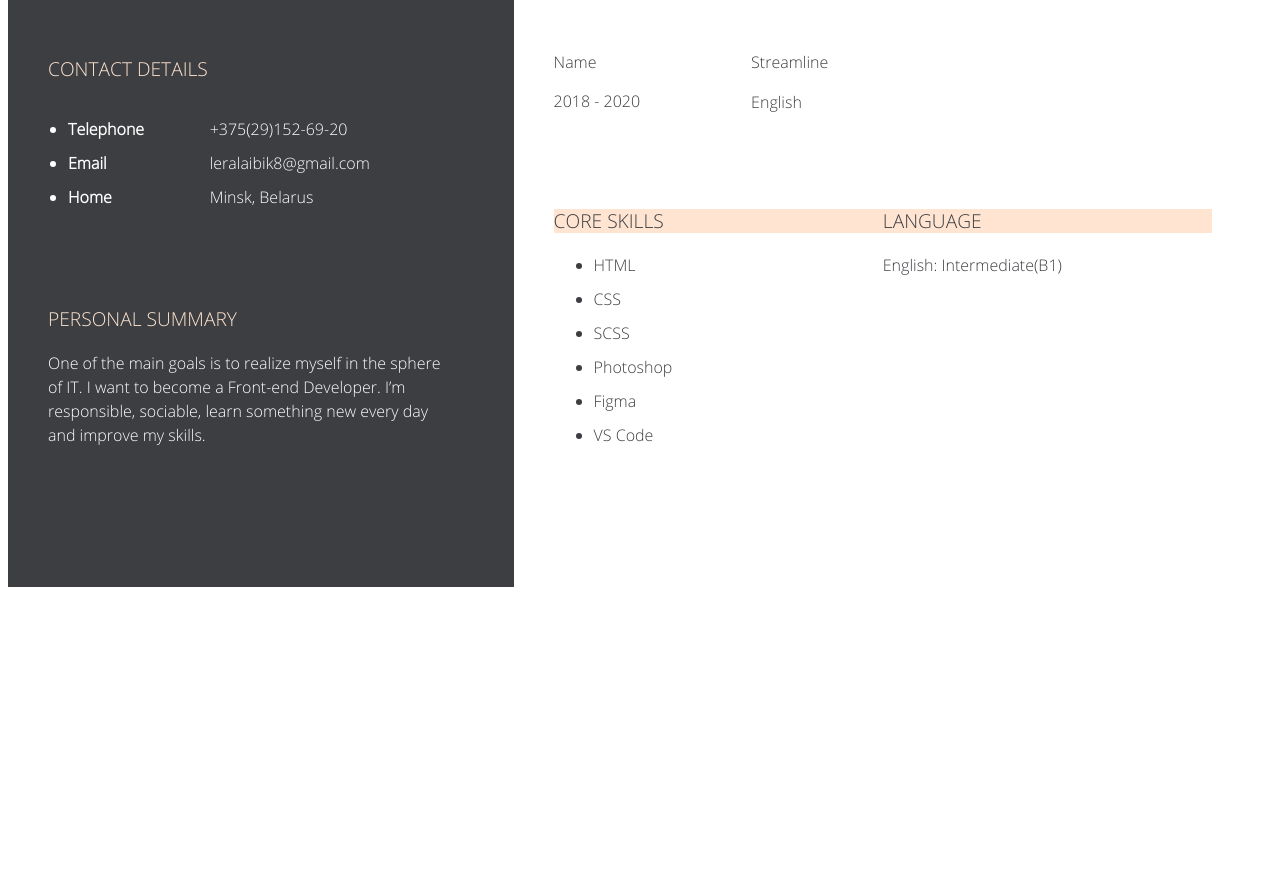
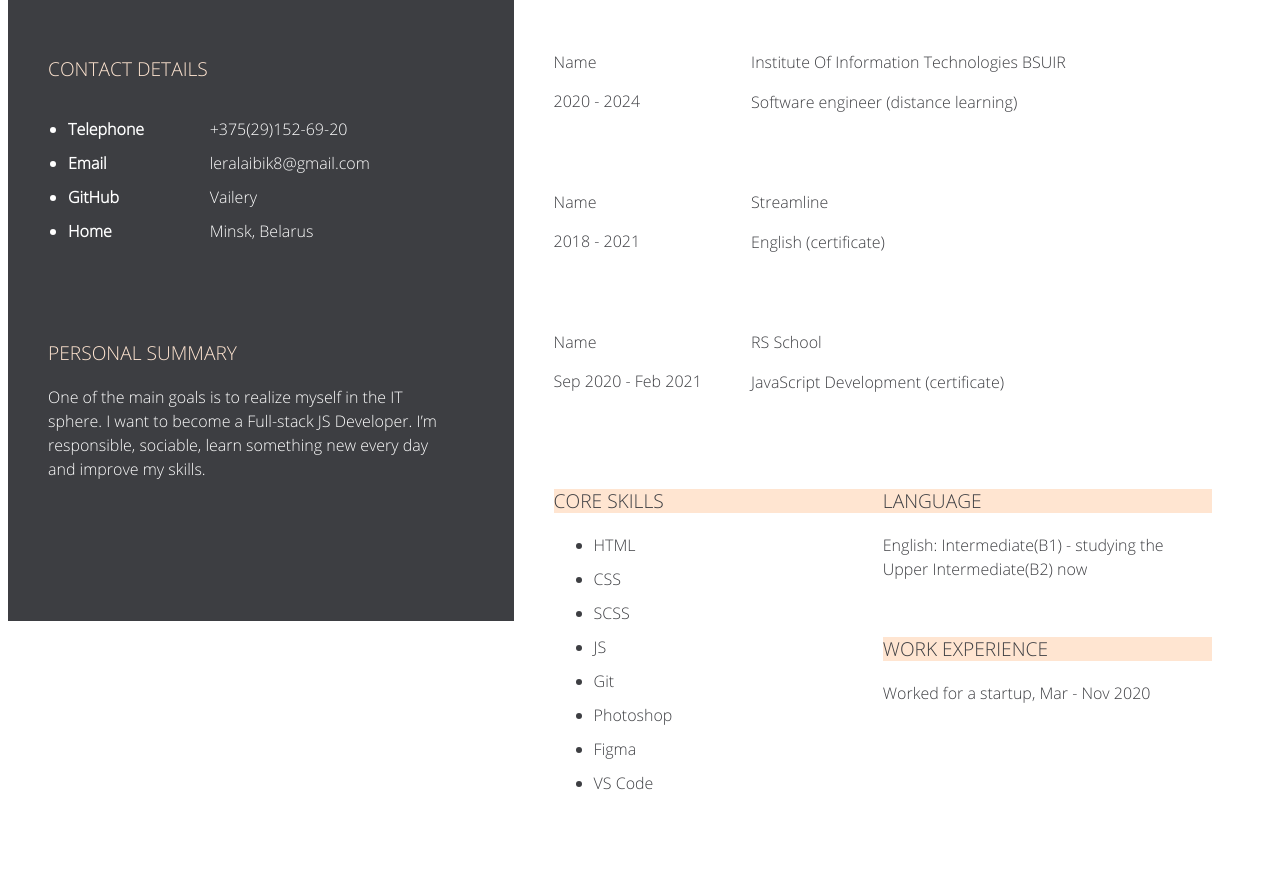
Before and after one commit to Vailery/CV, a plain HTML site: page CV/index.html in a window 1280 px wide. Shown: the part 221-1092 px from the top of the page. Before the commit the page ends 808 px from the top, so only its background shows below. Drawn offline with Linux system fonts and the light colour scheme.

Commit message:
feat: update my resume

```diff
--- a/CV/index.html
+++ b/CV/index.html
@@ -30,20 +30,21 @@
                     <ul class="list-titles">
                         <li>Telephone</li>
                         <li>Email</li>
+                        <li>GitHub</li>
                         <li>Home</li>
                     </ul>
                     <ul class="list-content ">
                         <li>+375(29)152-69-20</li>
                         <li>leralaibik8@gmail.com</li>
+                        <li>Vailery</li>
                         <li>Minsk, Belarus</li>
                     </ul>
                 </div>
 
                 <div class="contact-presentation">
                     <h3 class="experience-title">Personal Summary</h3>
-                    <p>One of the main goals is to realize myself in the sphere of IT. I want to become a Front-end Developer. I’m responsible, sociable, learn something new every day and improve my skills. </p>
+                    <p>One of the main goals is to realize myself in the IT sphere. I want to become a Full-stack JS Developer. I’m responsible, sociable, learn something new every day and improve my skills. </p>
                 </div>
-
             </div>
         </section>
 
@@ -61,19 +62,43 @@
                     <div class="edu-wrapper clearfix">
                         <div class="experience-title">BSUIR Affiliate “Minsk Radioengineering College”</div>
                         <div class="name-description">
-                            <p>Technician-programmer</p>
+                            <p>Software technician</p>
                         </div>
                     </div>
 
                     <div class="name-wrapper clearfix">
                         <div class="experience-title">Name</div>
-                        <div class="time">2018 - 2020</div>
+                        <div class="time">2020 - 2024</div>
+                    </div>
+
+                    <div class="edu-wrapper clearfix">
+                        <div class="experience-title">Institute Of Information Technologies BSUIR</div>
+                        <div class="name-description">
+                            <p>Software engineer (distance learning)</p>
+                        </div>
+                    </div>
+
+                    <div class="name-wrapper clearfix">
+                        <div class="experience-title">Name</div>
+                        <div class="time">2018 - 2021</div>
                     </div>
 
                     <div class="edu-wrapper clearfix">
                         <div class="experience-title">Streamline</div>
                         <div class="name-description">
-                            <p>English</p>
+                            <p>English (certificate)</p>
+                        </div>
+                    </div>
+
+                    <div class="name-wrapper clearfix">
+                        <div class="experience-title">Name</div>
+                        <div class="time">Sep 2020 - Feb 2021</div>
+                    </div>
+
+                    <div class="edu-wrapper clearfix">
+                        <div class="experience-title">RS School</div>
+                        <div class="name-description">
+                            <p>JavaScript Development (certificate)</p>
                         </div>
                     </div>
                 </div>
@@ -84,6 +109,8 @@
                         <li class="skill-percentage">HTML</li>
                         <li class="skill-percentage">CSS</li>
                         <li class="skill-percentage">SCSS</li>
+                        <li class="skill-percentage">JS</li>
+                        <li class="skill-percentage">Git</li>
                         <li class="skill-percentage">Photoshop</li>
                         <li class="skill-percentage">Figma</li>
                         <li class="skill-percentage">VS Code</li>
@@ -92,9 +119,13 @@
 
                 <div class="section-wrapper clearfix">
                     <h3 class="section-title">Language</h3>
-                    <p>English: Intermediate(B1)</p>
+                    <p>English: Intermediate(B1) - studying the Upper Intermediate(B2) now</p>
                 </div>
 
+                <div class="section-wrapper clearfix">
+                    <h3 class="section-title">Work experience</h3>
+                    <p>Worked for a startup, Mar - Nov 2020</p>
+                </div>
             </div>
         </section>
     </div>
```
